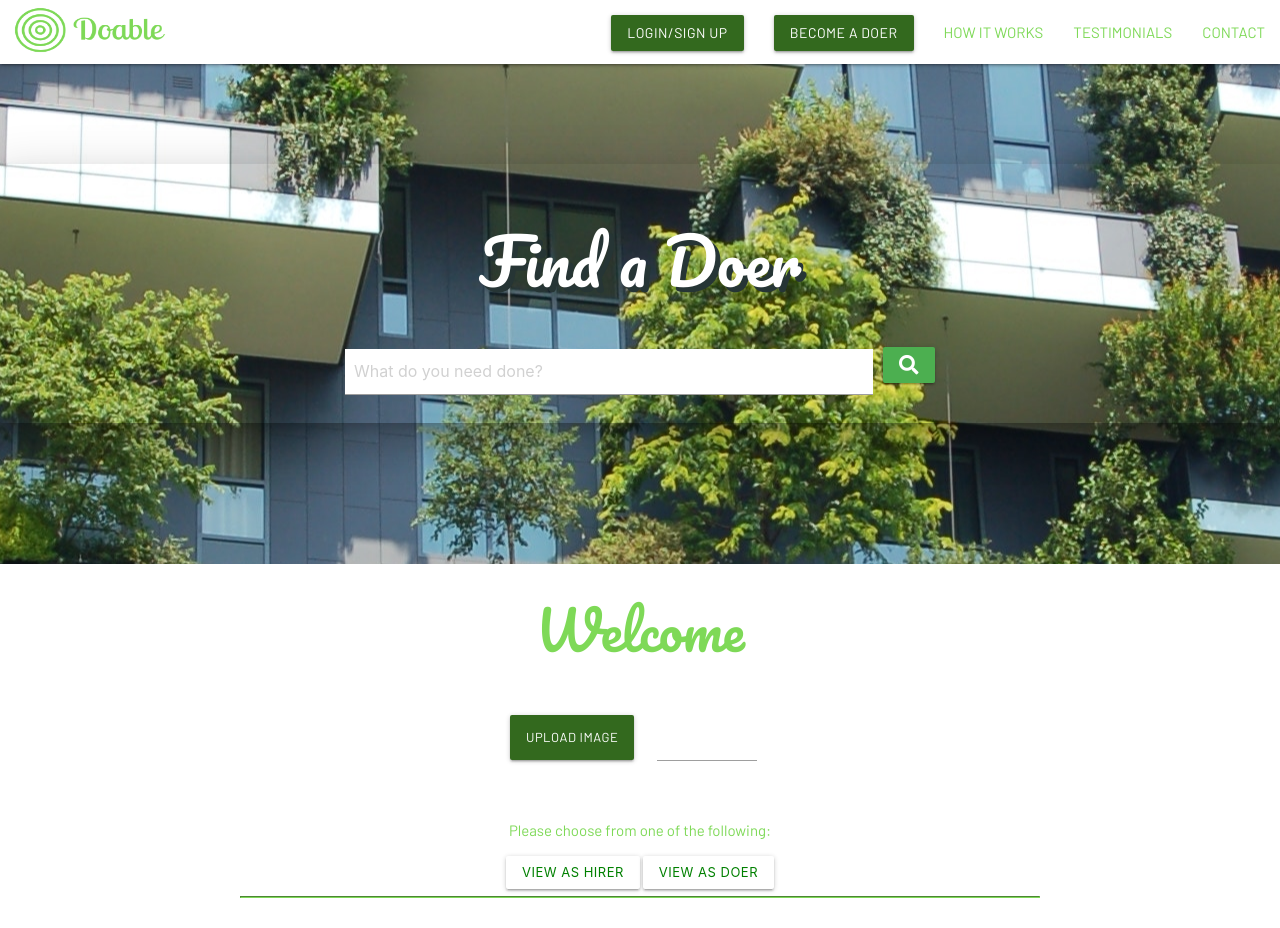
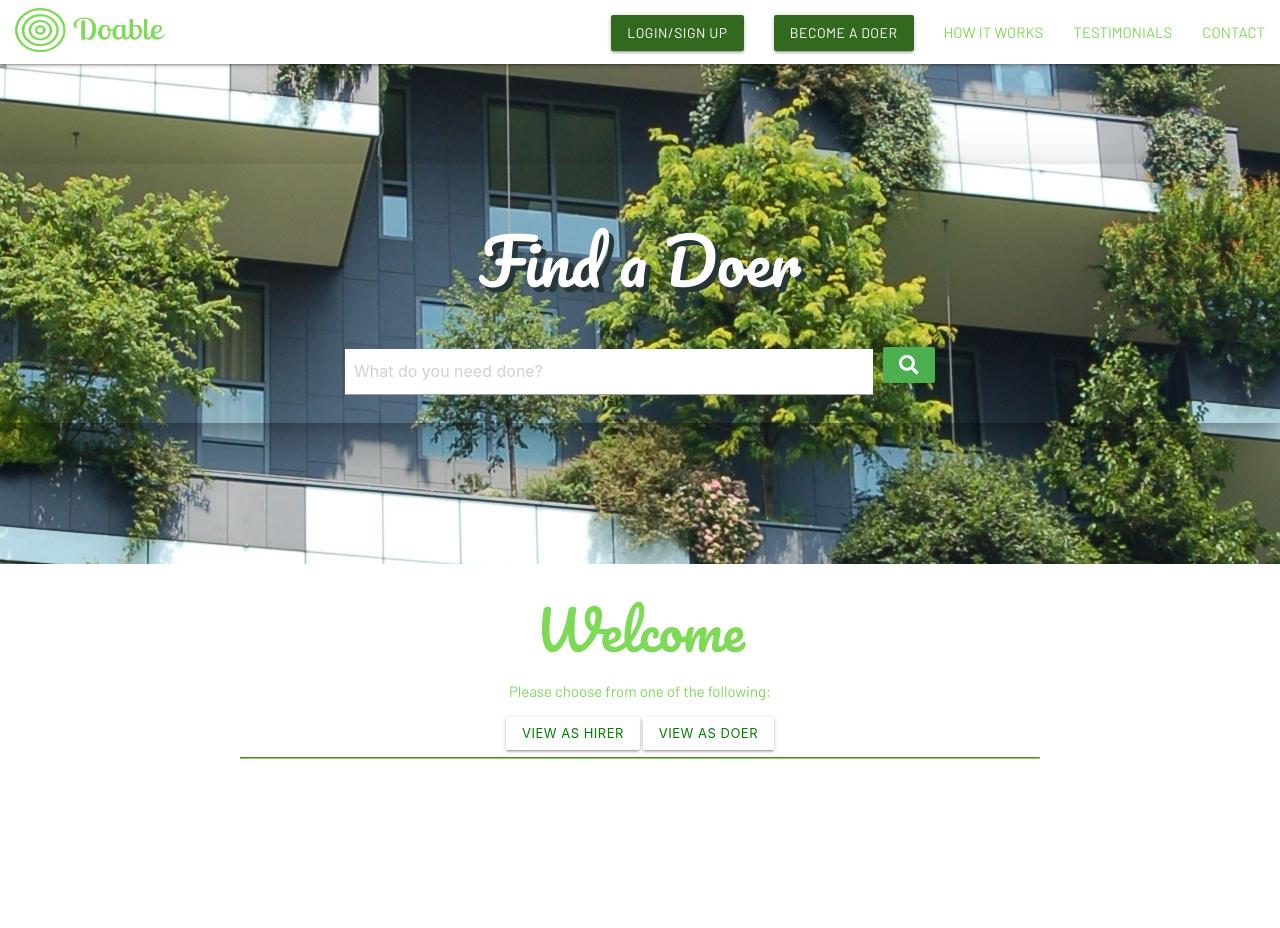
Before and after one commit to nrgtwithers/Doable, a Node project: template views/user.handlebars in a window 1280 px wide. After the commit the page ends 759 px from the top, so only its background shows below. Run offline with Node 20 templates, Linux system fonts and the light colour scheme; the template is opened without the code that fills it: most values are stand-ins (such as "Sample title", 1, 10 or a date in 2020); some libraries are stand-ins or nearby versions.

Commit message:
changes to upload file

```diff
--- a/views/user.handlebars
+++ b/views/user.handlebars
@@ -2,20 +2,7 @@
     <div class="platform">
 
         <h2 id="user-name">Welcome</h2>
-        {{!-- UPLOAD --}}
-        <div class="upload">
-        <form action="#">
-            <div class="file-field input-field">
-                <div class="#33691e light-green darken-4 waves-effect waves-light btn-small">
-                    <span>UPLOAD IMAGE</span>
-                    <input type="file">
-                </div>
-                <div class="file-path-wrapper">
-                    <input class="file-path validate" type="text">
-                </div>
-            </div>
-        </form>
-        </div>
+
         {{!-- <img src="{{img.url}}" class="userpic" /> --}}
 
         <p>Please choose from one of the following:</p>
@@ -66,6 +53,20 @@
                                     <span class="helper-text" data-error="wrong" data-success="right">Speciality</span>
 
                                 </div>
+
+                                {{!-- UPLOAD --}}
+                                <div class="upload">
+                                    <div class="file-field input-field">
+                                        <div class="#33691e light-green darken-4 waves-effect waves-light btn-small">
+                                            <span>UPLOAD IMAGE</span>
+                                            <input type="file">
+                                        </div>
+                                        <div class="file-path-wrapper">
+                                            <input class="file-path validate" type="text">
+                                        </div>
+                                    </div>
+                                </div>
+
                             </div>
 
                             <button id="update-info" class="#33691e light-green darken-4 waves-effect waves-light btn-small">Update</button>
@@ -177,6 +178,19 @@
                                     <textarea id="edit-specialty2" class="materialize-textarea"></textarea>
                                     <span class="helper-text" data-error="wrong" data-success="right">Speciality</span>
                                 </div>
+
+                                {{!-- UPLOAD --}}
+                                <div class="upload">
+                                    <div class="file-field input-field">
+                                        <div class="#33691e light-green darken-4 waves-effect waves-light btn-small">
+                                            <span>UPLOAD IMAGE</span>
+                                            <input type="file">
+                                        </div>
+                                        <div class="file-path-wrapper">
+                                            <input class="file-path validate" type="text">
+                                        </div>
+                                    </div>
+                                </div>
                             </div>
 
                             <button id="update-info2" class="#33691e light-green darken-4 waves-effect waves-light btn-small">Update</button>
```
